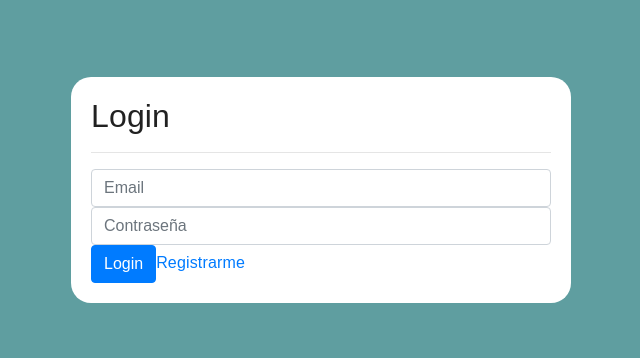
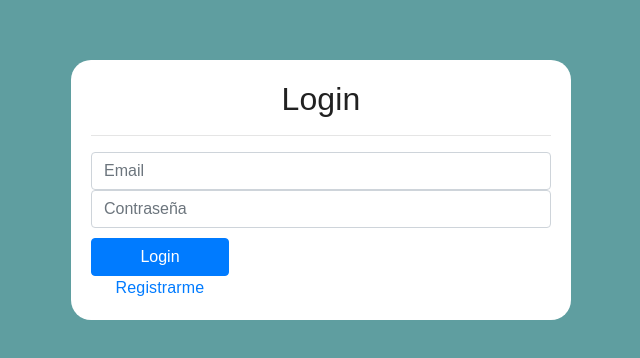
Before and after one commit to donirj/reactjs-ecommerce-project, a React (Vite) app: page /login in a window 1280 px wide. Shown: the part 210-568 px from the top of the page, without its empty margins (319-959 px from the left). Built offline with nearby package versions, Linux system fonts and the light colour scheme; no server answers.

Commit message:
error message added

```diff
--- a/package.json
+++ b/package.json
@@ -4,6 +4,7 @@
   "version": "0.0.0",
   "type": "module",
   "scripts": {
+
     "dev": "vite",
     "build": "vite build",
     "preview": "vite preview"
--- a/src/components/LoginScreen/LoginScreen.jsx
+++ b/src/components/LoginScreen/LoginScreen.jsx
@@ -6,6 +6,7 @@ import { AuthContext } from '../../context/AuthContext';
 
 const LoginScreen = () => {
     const { login, loginWithGoogle } = useContext(AuthContext)
+    const [error, setError] = useState(null)
 
     const [values, setValues] = useState({
         email: '',
@@ -23,6 +24,17 @@ const LoginScreen = () => {
         e.preventDefault()
 
         login(values)
+        console.log('error',e)
+
+        setError(`${'email o password inválido'}`)
+    }
+
+    const failSubmit = () => {
+        try {
+            throw new Error('¡Este es un error de ejemplo!');
+        } catch (error) {
+            handleSubmit(error)
+        }
     }
 
     return (
@@ -48,8 +60,11 @@ const LoginScreen = () => {
                         name='password'
                         onChange={handleInput}
                     />
-                    <button className='btn btn-primary' type='submit'>Login</button>
-                    <Link to="/register">Registrarme</Link>
+                    {error && <p style={{ color: 'red' }}>{error}</p>}
+                    <div className='buttonBox'>
+                        <button onSubmit={failSubmit} className='btn btn-primary' type='submit'>Login</button>
+                        <Link to="/register">Registrarme</Link>
+                    </div>
                     {/* <button className='btn btn-primary' onClick={loginWithGoogle}>Ingresar con google</button> */}
                 </form>
             </div>
--- a/src/components/LoginScreen/RegisterScreen.jsx
+++ b/src/components/LoginScreen/RegisterScreen.jsx
@@ -48,8 +48,10 @@ const RegisterScreen = () => {
                         name='password'
                         onChange={handleInput}
                     />
+                    <div className='buttonBox'>
                     <button className='btn btn-primary' type='submit'>Registrarme</button>
                     <Link to="/login">Ya estoy registrado, iniciar sesion</Link>
+                    </div>
                 </form>
             </div>
         </div>
--- a/src/components/LoginScreen/_LoginScreen.scss
+++ b/src/components/LoginScreen/_LoginScreen.scss
@@ -10,6 +10,17 @@
         width: 500px;
         background-color: white;
         padding: 20px;
+        text-align: center;
         border-radius: 20px;
+
+    }
+
+    .buttonBox{
+        display: flex;
+        flex-direction: column;
+        justify-content: center;
+        padding-top: 10px;
+        width: 30%;
+
     }
 }
```
